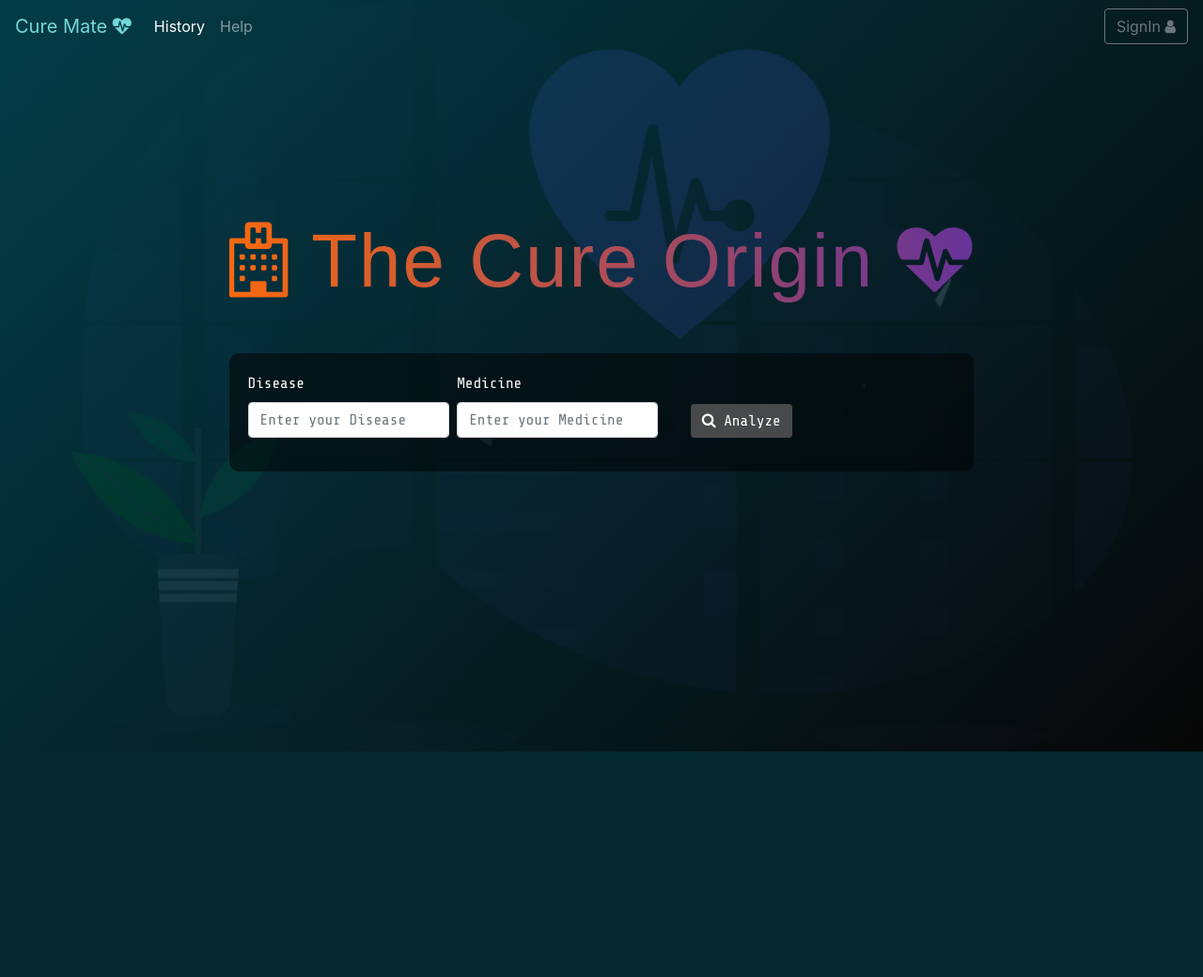
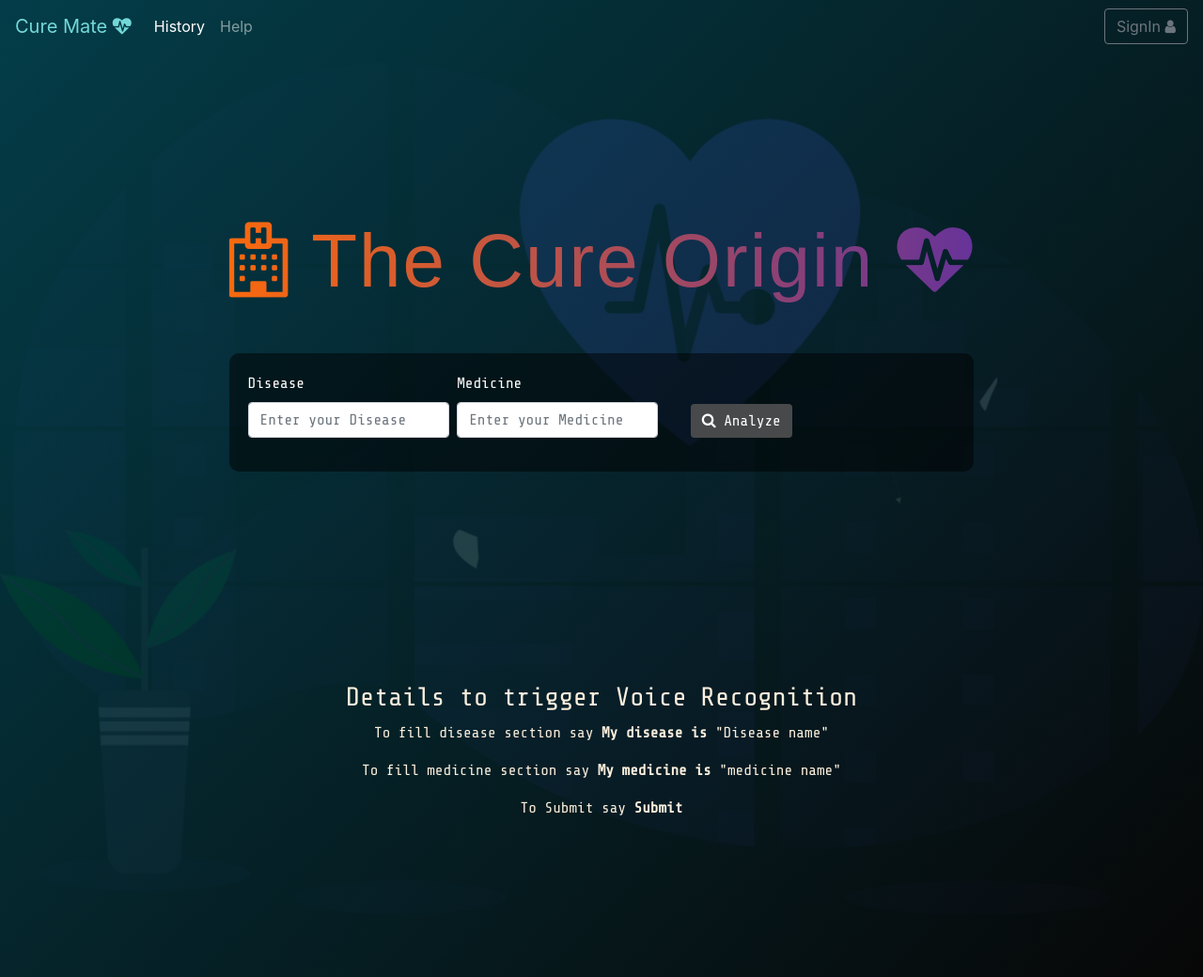
Before and after one commit to SARTHAK1SINGH/HackthonFB, a Flask app: template templates/index.html in a window 1280 px wide. Shown: the whole page at 94% size. Before the commit the page ends 800 px from the top, so only its background shows below. Run offline with Flask 2, Linux system fonts and the light colour scheme; the template is opened without the code that fills it, so the values that code supplies are empty; parts of the project's set-up code (start-up, migrations or seed data) failed here and were passed over; some libraries are stand-ins or nearby versions.

Commit message:
voice intraction added

```diff
--- a/templates/index.html
+++ b/templates/index.html
@@ -39,7 +39,7 @@
         .landing-page
         {
             width: 100%;
-            height: 100vh;
+            height: 130vh;
             background-color: #212121;
             /*background: linear-gradient(
             to right,
@@ -77,6 +77,14 @@
             background: rgba(0, 0, 0, 0.5);
             padding: 20px;
             border-radius: 10px;
+        }
+        .help
+        {
+            justify-content: center;
+            align-items: center;
+            font-family: "Share Tech Mono", monospace;
+            text-align: center;
+
         }
 
         #snackbar {
@@ -143,7 +151,7 @@
         @media (max-width: 400px)
         {
             .title{
-                font-size: 40px;
+                font-size: 38px;
             }
         }
         hr{
@@ -223,9 +231,15 @@
                     <label for="exampleInputPassword1">Medicine</label>
                     <input type="text" class="form-control" id="medicine" placeholder="Enter your Medicine"name = "drug">
                     </div> &nbsp;&nbsp;
-                    <button type="submit" onclick="myFunction()" class="btn btn-primary" style="background-color: #48494a;border:none"><i class="fa fa-search" style="color:white"></i> Analyze</button>
+                    <button type="submit" id="submit" onclick="myFunction()" class="btn btn-primary" style="background-color: #48494a;border:none"><i class="fa fa-search" style="color:white"></i> Analyze</button>
                 </div>
             </form>
+        </div>
+          <div class="help">
+          <h3>Details to trigger Voice Recognition</h3>
+        <p>To fill disease section say <b>My disease is</b> "Disease name" </p>
+        <p>To fill medicine section say <b>My medicine is</b> "medicine name" </p>
+        <p>To Submit say <b>Submit </b> </p>
         </div>
     </div>
 
@@ -236,6 +250,37 @@
     </div>
 </body>
 </html>
+
+<!-- js for voice intration -->
+
+<script src="//cdnjs.cloudflare.com/ajax/libs/annyang/2.6.0/annyang.min.js"></script>
+  <script>
+      if (annyang) {
+        // Let's define our first command. First the text we expect, and then the function it should call
+        var commands = {
+          'my disease is *tag': function(variable) {
+            let disease = document.getElementById("disease");
+            disease.value = variable;
+          },
+          'my medicine is *tag': function(variable) {
+            let medicine = document.getElementById("medicine");
+            medicine.value = variable;
+          },
+          'Submit': function() {
+              document.getElementById("submit").click();
+            }
+        };
+
+        // Add our commands to annyang
+        annyang.addCommands(commands);
+
+        // Start listening. You can call this here, or attach this call to an event, button, etc.
+        annyang.start();
+      }
+  </script>
+
+
+<!-- js for autofill box -->
 
 <script type="text/javascript">
 
```
